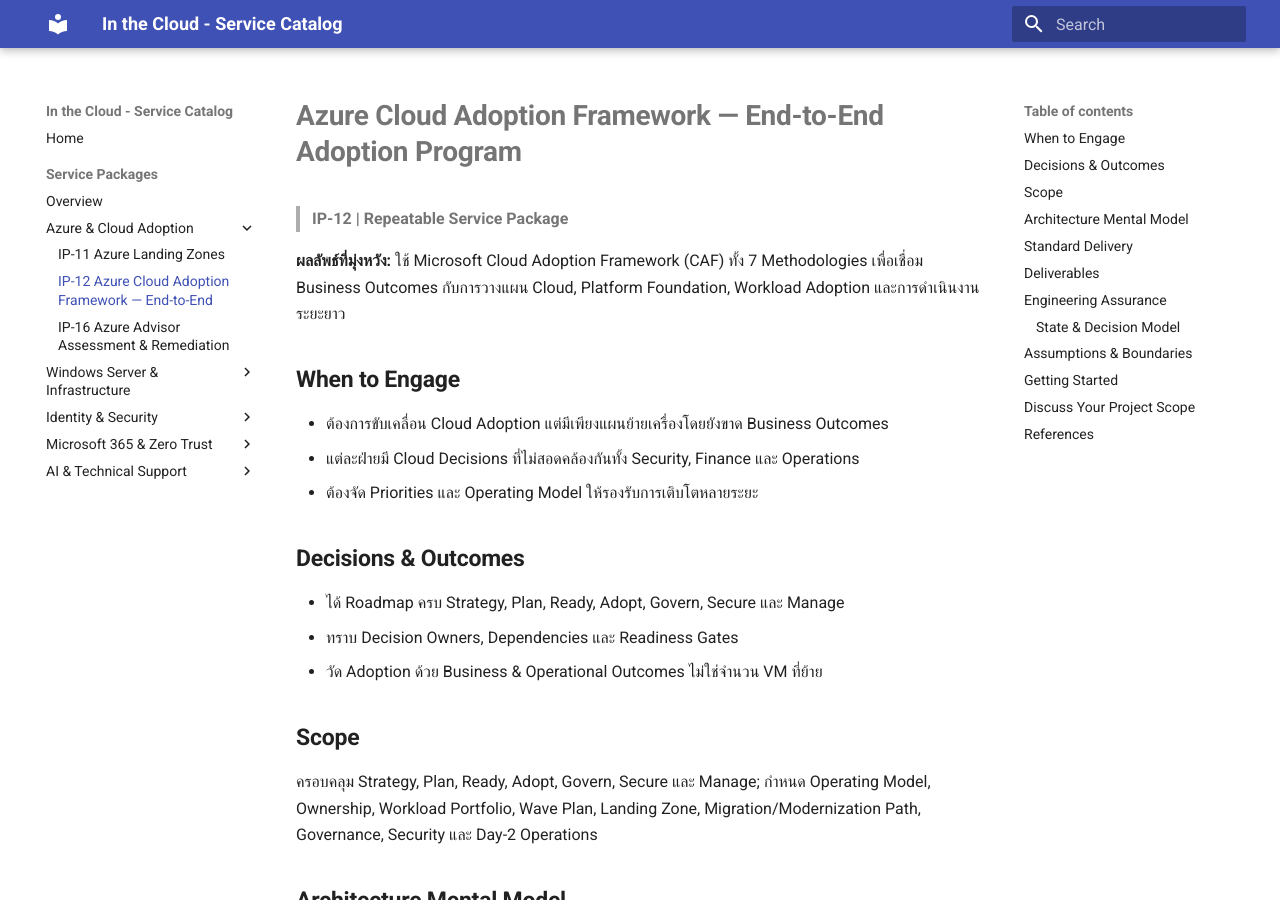
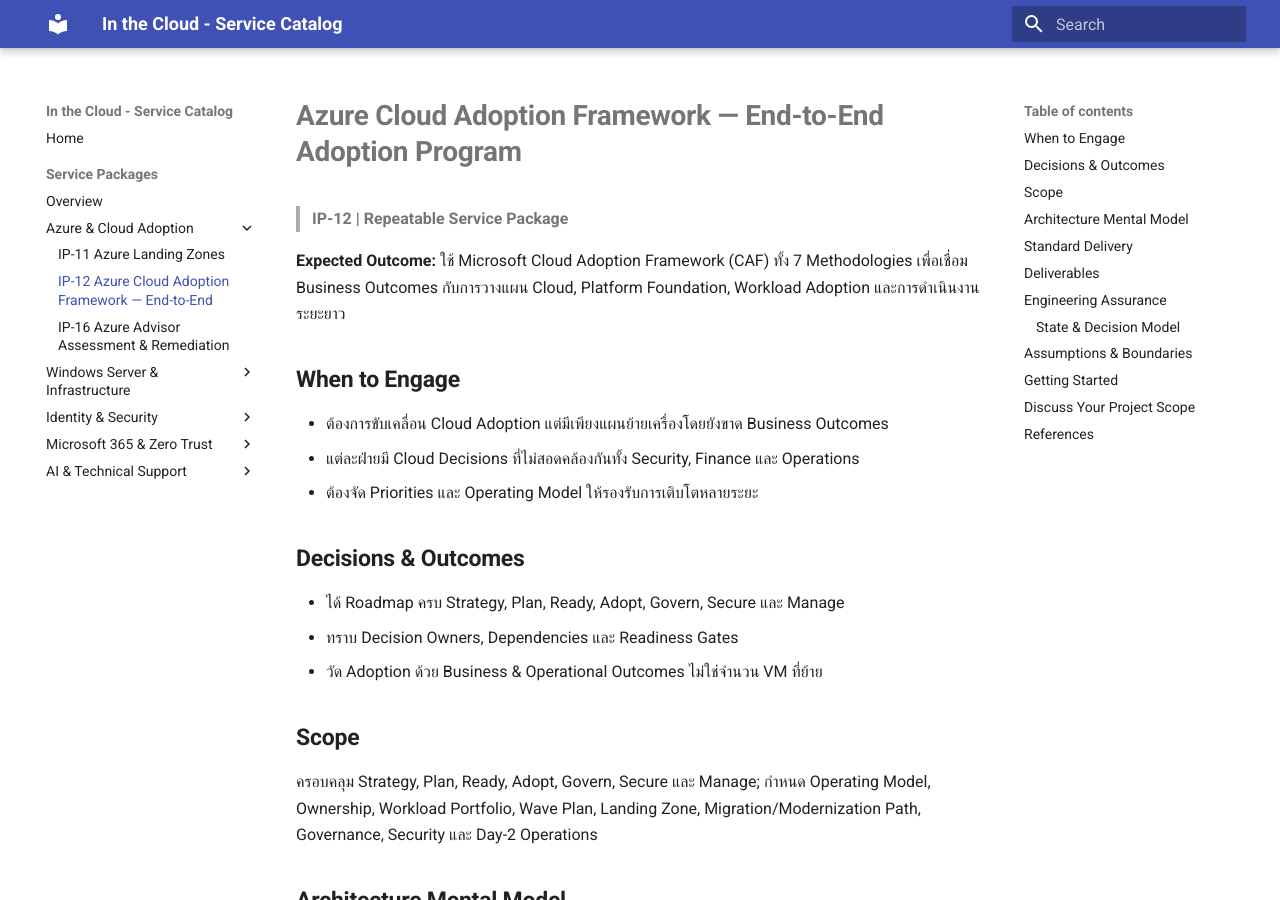
Before and after one commit to inthecloudth/service-catalog, an MkDocs documentation site: the page built from docs/services/ip-12-azure-cloud-adoption-framework.md, in a window 1280 px wide and 900 px high. Built offline with MkDocs 1.6.1 and Material for MkDocs 9.7.7, drawn with Linux system fonts in a browser that asks for light colours.

Commit message:
docs: standardize Expected Outcome label in English

```diff
--- a/docs/services/ip-12-azure-cloud-adoption-framework.md
+++ b/docs/services/ip-12-azure-cloud-adoption-framework.md
@@ -2,7 +2,7 @@
 
 > **IP-12 | Repeatable Service Package**
 
-**ผลลัพธ์ที่มุ่งหวัง:** ใช้ Microsoft Cloud Adoption Framework (CAF) ทั้ง 7 Methodologies เพื่อเชื่อม Business Outcomes กับการวางแผน Cloud, Platform Foundation, Workload Adoption และการดำเนินงานระยะยาว
+**Expected Outcome:** ใช้ Microsoft Cloud Adoption Framework (CAF) ทั้ง 7 Methodologies เพื่อเชื่อม Business Outcomes กับการวางแผน Cloud, Platform Foundation, Workload Adoption และการดำเนินงานระยะยาว
 
 ## When to Engage
 
```
